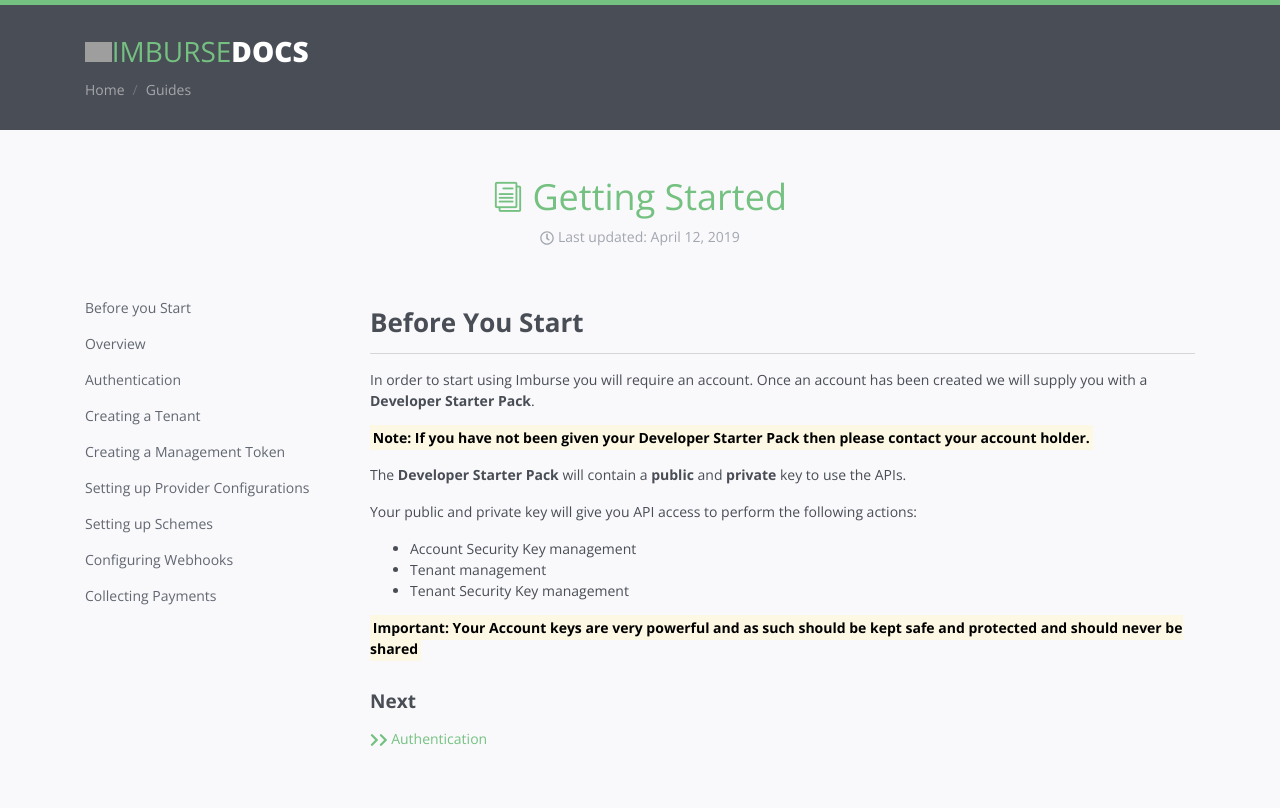
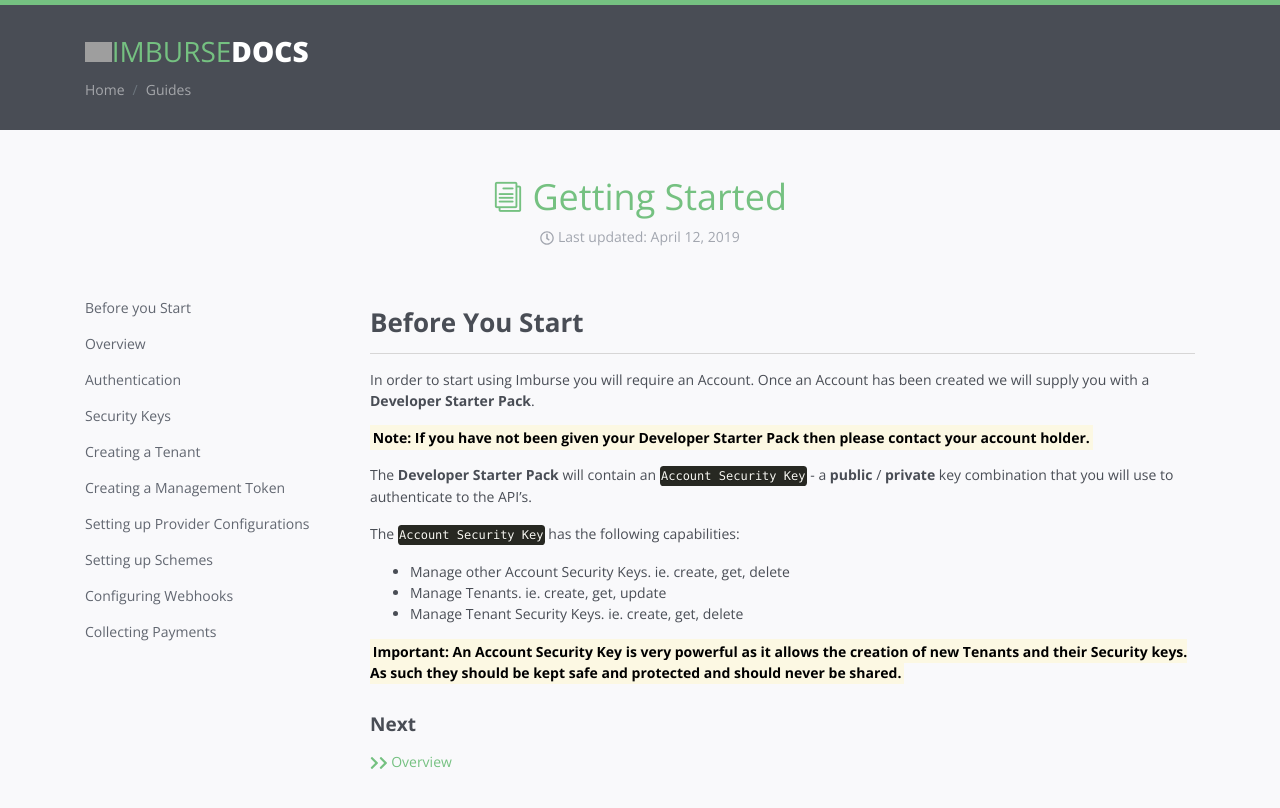
Before and after one commit to Imburse-Payments/imburse-payments.github.io, a Jekyll site: the page built from pages/guides/getting-started-before-you-start.md, in a window 1280 px wide and 900 px high, cut to the strip 0-841 px from the top of the window. Shown: the top 808 px of the strip. Built offline with Jekyll 4.4.1, drawn with Linux system fonts in a browser that asks for light colours; nearby versions of some CDN libraries; grey boxes are pictures that could not be loaded.

Commit message:
Add Security Keys section.

```diff
--- a/_includes/tocs.html
+++ b/_includes/tocs.html
@@ -26,6 +26,7 @@
                 <a class="nav-link" href="/pages/guides/getting-started-before-you-start">Before you Start</a>
                 <a class="nav-link" href="/pages/guides/getting-started-overview">Overview</a>
                 <a class="nav-link" href="/pages/guides/getting-started-authentication">Authentication</a>
+                <a class="nav-link" href="/pages/guides/getting-started-security-keys">Security Keys</a>
                 <a class="nav-link" href="/pages/guides/getting-started-creating-a-tenant">Creating a Tenant</a>
                 <a class="nav-link" href="/pages/guides/getting-started-creating-a-management-token">Creating a Management Token</a>
                 <a class="nav-link" href="/pages/guides/getting-started-setting-up-provider-configurations">Setting up Provider Configurations</a>
--- a/pages/guides/getting-started-before-you-start.md
+++ b/pages/guides/getting-started-before-you-start.md
@@ -6,21 +6,21 @@
 section_name: Guides
 last_updated: April 12, 2019
 icon_class: icon_documents_alt icon
-nextsection_url: /pages/guides/getting-started-authentication
-nextsection_label: Authentication
+nextsection_url: /pages/guides/getting-started-overview
+nextsection_label: Overview
 ---
 # Before You Start
 
-In order to start using Imburse you will require an account. Once an account has been created we will supply you with a **Developer Starter Pack**.
+In order to start using Imburse you will require an Account. Once an Account has been created we will supply you with a **Developer Starter Pack**.
 
 **<mark>Note: If you have not been given your Developer Starter Pack then please contact your account holder.</mark>**
 
-The **Developer Starter Pack** will contain a **public** and **private** key to use the APIs.
+The **Developer Starter Pack** will contain an `Account Security Key` - a **public** / **private** key combination that you will use to authenticate to the API's.
 
-Your public and private key will give you API access to perform the following actions:
+The `Account Security Key` has the following capabilities:
 
-- Account Security Key management
-- Tenant management
-- Tenant Security Key management
+- Manage other Account Security Keys. ie. create, get, delete
+- Manage Tenants. ie. create, get, update
+- Manage Tenant Security Keys. ie. create, get, delete
 
-**<mark>Important: Your Account keys are very powerful and as such should be kept safe and protected and should never be shared</mark>**
+**<mark>Important: An Account Security Key is very powerful as it allows the creation of new Tenants and their Security keys. As such they should be kept safe and protected and should never be shared.</mark>**
```
Also changed, not shown: pages/guides/getting-started-authentication.md (+12 -16 lines), pages/guides/getting-started-overview.md (+2 -2 lines), pages/guides/getting-started-security-keys.md (added, +44 -0 lines).
